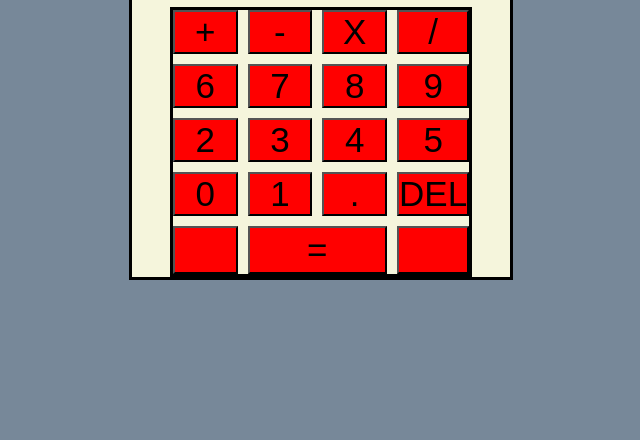
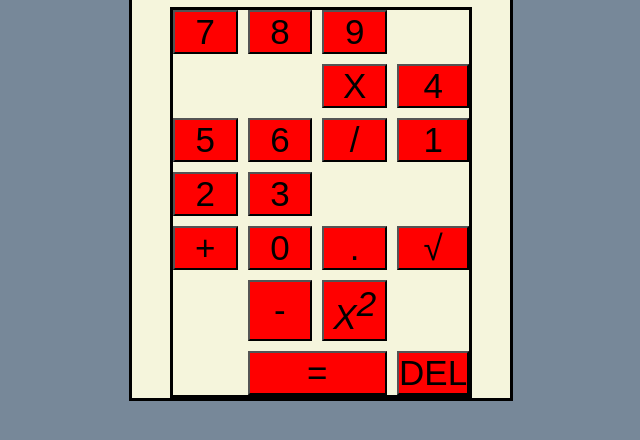
Before and after one commit to npicciano79/calculator, a plain HTML site: page index.html in a window 1280 px wide. Shown: the part 116-556 px from the top of the page, without its empty margins (319-959 px from the left). Drawn offline with Linux system fonts and the light colour scheme; files that its build step writes are made by us from their sources.

Commit message:
index.html

```diff
--- a/index.html
+++ b/index.html
@@ -17,30 +17,30 @@
 
 
         <div class="calculator_buttons">
-            <button type="operator" class="button plus">+</button>
-            <button type="operator" class="button minus">-</button>
-            <button type="operator" class="button mult">x</button>
+            <button type="num_button" class="button 7">7</button>
+            <button type="num_button" class="button 8">8</button>
+            <button type="num_button" class="button 9">9</button>
+            <button type="operator" class="button mult">X</button>
+
+            <button type="num_button" class="button 4" value="6">4</button>
+            <button type="num_button" class="button 5" value="7">5</button>
+            <button type="num_button" class="button 6" value="8">6</button>
             <button type="operator" class="button divide">/</button>
 
-            <button type="num_button" class="button 6" value="6">6</button>
-            <button type="num_button" class="button 7" value="7">7</button>
-            <button type="num_button" class="button 8" value="8">8</button>
-            <button type="num_button" class="button 9" value="9">9</button>
-
-            <button type="num_button" class="button 5" value="5">2</button>
-            <button type="num_button" class="button 4" value="4">3</button>
-             <button type="num_button" class="button 3" value="3">4</button>
-            <button type="num_button" class="button 2" value="2">5</button>
+            <button type="num_button" class="button 1" value="1">1</button>
+            <button type="num_button" class="button 2" value="2">2</button>
+            <button type="num_button" class="button 3" value="3">3</button>
+            <button type="operator" class="button plus" value="+">+</button>
 
 
             <button type="num_button" class="button 0" value="0">0</button>
-            <button type="num_button" class="button 1" value="1">1</button>
-            <button type="num_button" class="button decimal" value=".">.</button>
-            <button type="num_button" class="button del" value="all-clear">Del</button>
+            <button type="operator" class="button decimal">.</button>
+            <button type="operator" class="button radical" value=".">&#8730</button>
+            <button type="operator" class="button minus">-</button>
 
-            <button type="num_button" class="button exponent" value=""><img class="square_root_img" src="/odin/calculator/images/sqroot.png"></button>
-            <button type="num_button" class="button equal" value="=">=</button>
-            <button type="num_button" class="button root" value=""></button>
+            <button type="operator" class="button exponent" value=""><var>x<sup>2</sup></var></button>
+            <button type="operator" class="button equal" value="=">=</button>
+            <button type="operator" class="button delete" value="">Del</button>
 
         </div>
 
```
